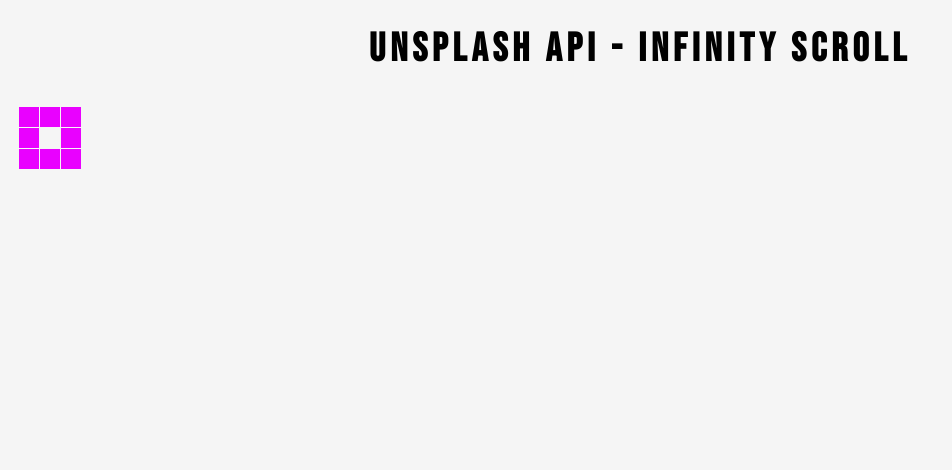
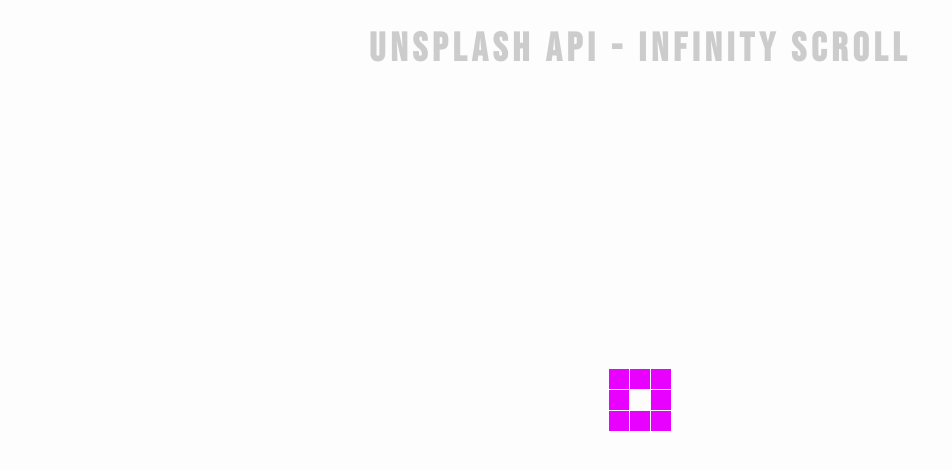
Before and after one commit to Djones917/infinity_scroll_2020, a plain HTML site: page index.html in a window 1280 px wide. Shown: the whole page, without its empty margins (0-952 px from the left). Drawn offline with Linux system fonts and the light colour scheme.

Commit message:
centered loaded but still can't figure out loadersvgsvg

```diff
--- a/index.html
+++ b/index.html
@@ -11,8 +11,8 @@
     <!-- Title -->
     <h1>Unsplash API - Infinity Scroll</h1>
     <!-- Loader -->
-    <div class="loader.svg.svg" id="loader">
-        <img src="loader.svg.svg" alt="loader">
+    <div class="loader" id="loader">
+        <img src="loader.svg.svg" alt="loading">
     </div>
     <!-- Script -->
     <script src="script.js"></script>
--- a/style.css
+++ b/style.css
@@ -17,3 +17,20 @@ h1 {
     font-size: 40px;
     letter-spacing: 5px;
 }
+
+/* Loader */
+.loader {
+    position: fixed;
+    top: 0;
+    bottom: 0;
+    left: 0;
+    right: 0;
+    background: rgba(255, 255, 255, 0.8);
+}
+
+.loader img {
+    position: fixed;
+    top: 50%;
+    left: 50%;
+    transform: translate(-50%, -50%);
+}
```
